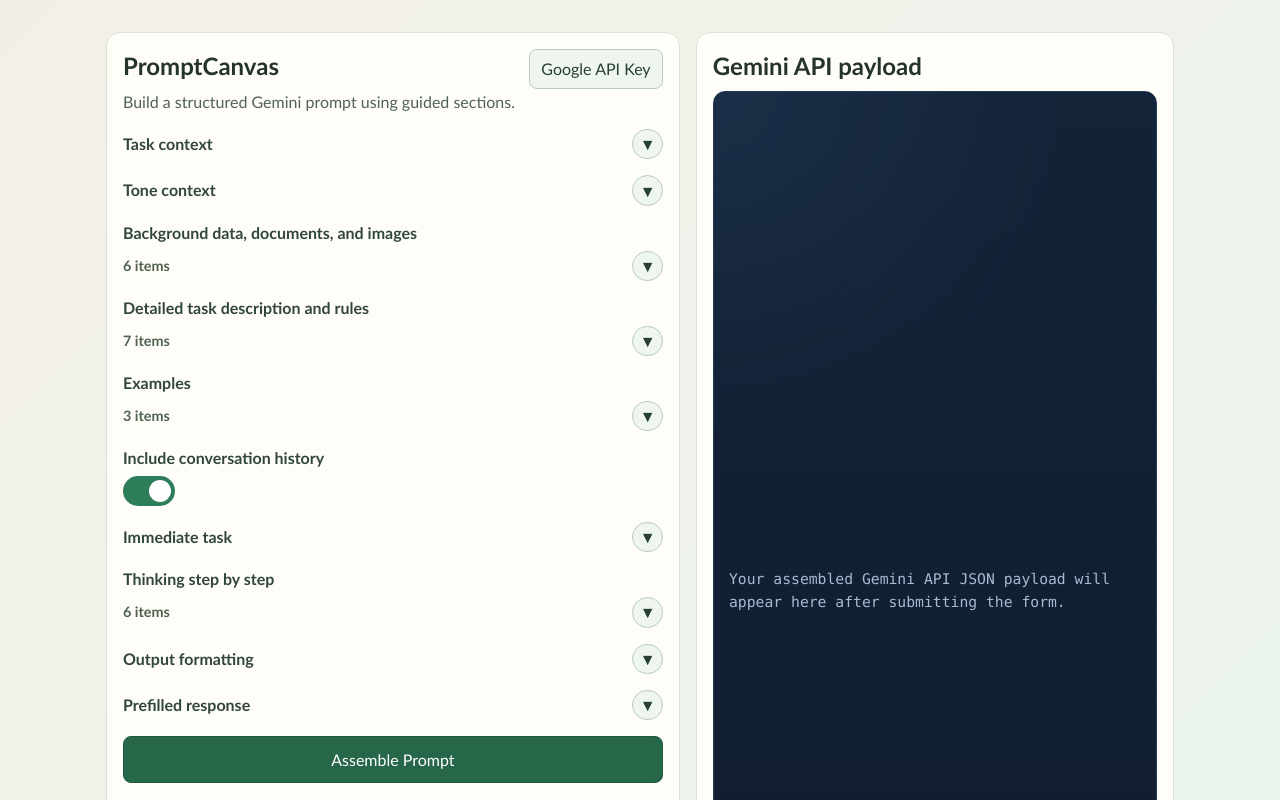
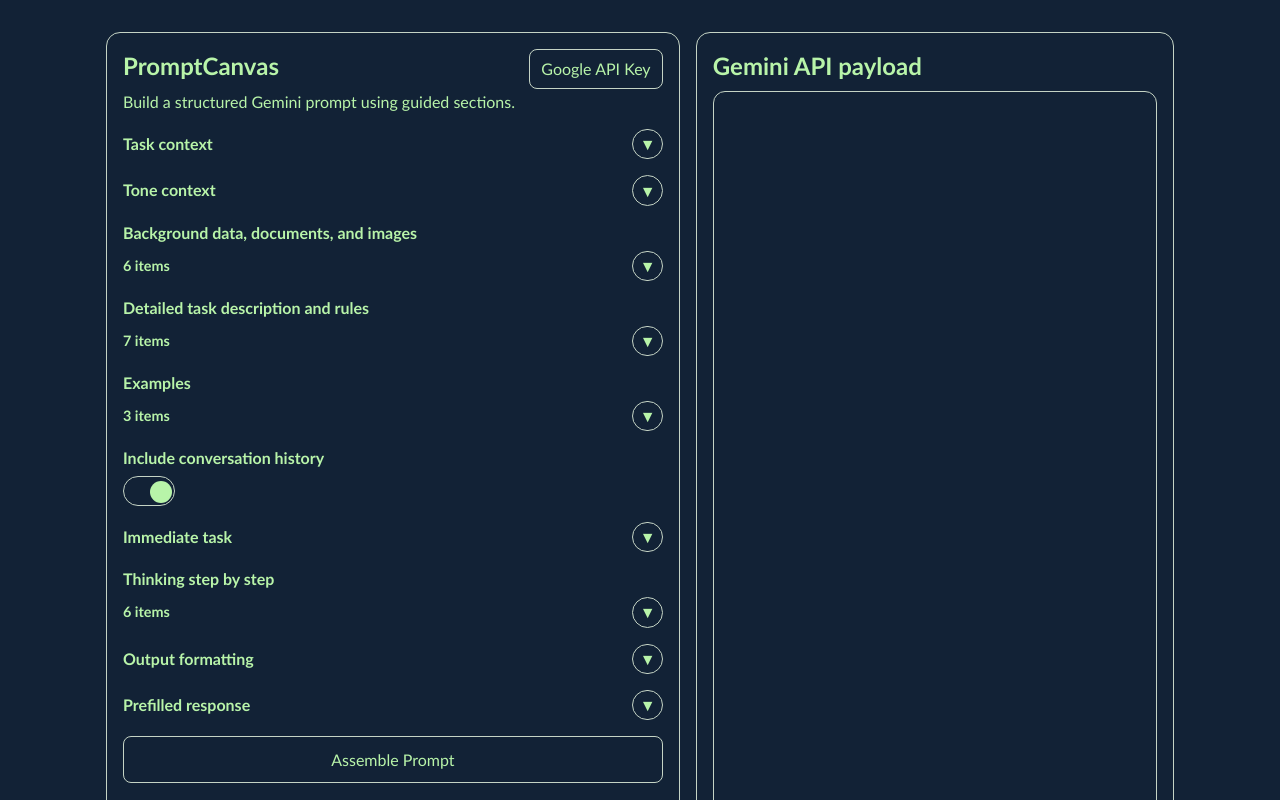
Before and after one commit to RobertoFreireDev/PromptCanvas, a React (Vite) app in the folder promptcanvas/: page / in a window 1280 px wide. Shown: the top 800 px of the page. Built offline with nearby package versions, Linux system fonts and the light colour scheme.

Commit message:
create color palette

```diff
--- a/promptcanvas/src/App.css
+++ b/promptcanvas/src/App.css
@@ -9,8 +9,8 @@
 
 .canvas,
 .output {
-  background: #fffdf8;
-  border: 1px solid #d9e3d8;
+  background: var(--color-bg);
+  border: var(--border-default);
   border-radius: 14px;
   padding: 1rem;
 }
@@ -33,7 +33,7 @@
 
 .subtitle {
   margin: 0 0 1rem;
-  color: #4e6252;
+  color: var(--color-fg);
 }
 
 .form {
@@ -55,26 +55,27 @@
 
 label {
   font-weight: 600;
-  color: #31473a;
+  color: var(--color-fg);
 }
 
 textarea {
   width: 100%;
-  resize: vertical;
-  border: 1px solid #c5d4c5;
+  border: var(--border-default);
   border-radius: 10px;
-  padding: 0.7rem;
-  font: inherit;
-  background: #fff;
+  padding: 0.5rem;
+  margin: 0.2rem 0rem;
+  background: var(--color-bg);
+  color: var(--color-fg);
 }
 
 input {
   width: 100%;
-  border: 1px solid #c5d4c5;
+  border: var(--border-default);
   border-radius: 10px;
   padding: 0.7rem;
   font: inherit;
-  background: #fff;
+  background: var(--color-bg);
+  color: var(--color-fg);
 }
 
 .listField {
@@ -90,7 +91,7 @@
 }
 
 .listCount {
-  color: #4e6252;
+  color: var(--color-fg);
   font-size: 0.9rem;
   font-weight: 600;
 }
@@ -105,23 +106,19 @@
 button {
   font: inherit;
   border-radius: 8px;
-  border: 1px solid transparent;
+  border: var(--border-default);
   padding: 0.5rem 0.7rem;
   cursor: pointer;
+  background: var(--color-bg);
+  color: var(--color-fg);
 }
 
 .secondaryBtn {
   justify-self: start;
-  background: #eef6ef;
-  border-color: #b9cdbb;
-  color: #27402f;
 }
 
 .dangerBtn {
   justify-self: start;
-  background: #fff3f2;
-  border-color: #e8c0bd;
-  color: #7c312b;
 }
 
 .iconBtn {
@@ -139,9 +136,6 @@
 
 .addItemBtn {
   justify-self: start;
-  background: #eef6ef;
-  border-color: #b9cdbb;
-  color: #27402f;
 }
 
 .collapseToggleBtn {
@@ -149,9 +143,6 @@
 }
 
 .removeItemBtn {
-  background: #fff3f2;
-  border-color: #e8c0bd;
-  color: #7c312b;
 }
 
 .removeItemBtn:disabled {
@@ -160,9 +151,6 @@
 }
 
 .submitBtn {
-  background: #276749;
-  color: #fff;
-  border-color: #1f593f;
   padding: 0.7rem 1rem;
 }
 
@@ -183,7 +171,8 @@
   position: absolute;
   inset: 0;
   border-radius: 999px;
-  background: #c6d4c6;
+  background: var(--color-bg);
+  border: var(--border-default);
   transition: 0.2s;
 }
 
@@ -195,12 +184,12 @@
   left: 4px;
   top: 4px;
   border-radius: 50%;
-  background: white;
+  background: var(--color-fg);
   transition: 0.2s;
 }
 
 .switch input:checked + .slider {
-  background: #2e7d5a;
+  background: var(--color-bg);
 }
 
 .switch input:checked + .slider::before {
@@ -212,11 +201,9 @@
   min-height: 1000px;
   margin: 0;
   border-radius: 12px;
-  border: 1px solid #243a56;
-  background:
-    radial-gradient(circle at 0 0, rgba(76, 118, 168, 0.14), transparent 32%),
-    linear-gradient(180deg, #132338 0%, #0f1c2d 100%);
-  color: #e7eef9;
+  border: var(--border-default);
+  background: var(--color-bg);
+  color: var(--color-fg);
   padding: 0.95rem;
   overflow: auto;
   font-family: 'Consolas', 'SFMono-Regular', Menlo, Monaco, monospace;
@@ -263,7 +250,7 @@
 .dialogOverlay {
   position: fixed;
   inset: 0;
-  background: rgba(17, 28, 18, 0.35);
+  background: var(--color-bg);
   display: grid;
   place-items: center;
   padding: 1rem;
@@ -271,8 +258,8 @@
 
 .dialogCard {
   width: min(560px, 100%);
-  background: #fffdf8;
-  border: 1px solid #d9e3d8;
+  background: var(--color-bg);
+  border: var(--border-default);
   border-radius: 14px;
   padding: 1rem;
 }
@@ -290,7 +277,7 @@
 
 .savedNotice {
   margin: 0;
-  color: #1f593f;
+  color: var(--color-fg);
   font-weight: 600;
 }
 
--- a/promptcanvas/src/components/PromptOutput.tsx
+++ b/promptcanvas/src/components/PromptOutput.tsx
@@ -48,7 +48,6 @@
         </pre>
       ) : (
         <div className="jsonPlaceholder">
-          Your assembled Gemini API JSON payload will appear here after submitting the form.
         </div>
       )}
     </section>
--- a/promptcanvas/src/index.css
+++ b/promptcanvas/src/index.css
@@ -1,6 +1,10 @@
 :root {
   font-family: "Trebuchet MS", "Segoe UI", sans-serif;
   line-height: 1.4;
+  --color-bg: #122236;
+  --color-fg: #b8f4a9;
+  --color-border: #c5d4c5;
+  --border-default: 1px solid var(--color-border);
 }
 
 * {
@@ -9,6 +13,6 @@
 
 body {
   margin: 0;
-  background: linear-gradient(135deg, #f3efe7, #e9f5ee);
-  color: #243429;
+  background: var(--color-bg);
+  color: var(--color-fg);
 }
```
